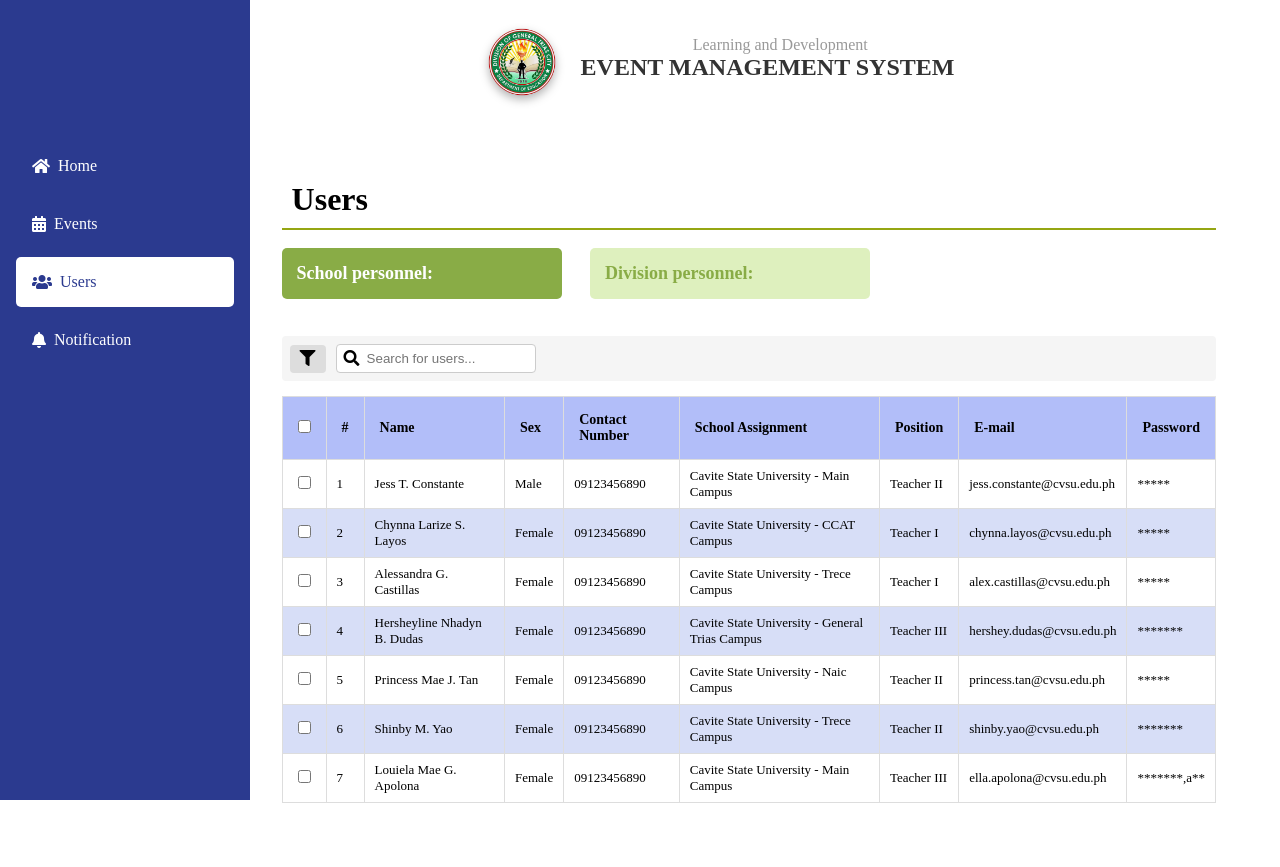
After one commit to Xzeixzei-Tan/LD, a PHP site: page /admin-users.php in a window 1280 px wide. The commit adds this page. Run offline with PHP 8.4, Linux system fonts and the light colour scheme.

Commit message:
ynna 03-05

```diff
--- /dev/null
+++ b/admin-users.php
@@ -0,0 +1,350 @@
+<!DOCTYPE html>
+<html>
+<head>
+	<meta charset="utf-8">
+	<meta name="viewport" content="width=device-width, initial-scale=1">
+	<link href="https://cdnjs.cloudflare.com/ajax/libs/font-awesome/5.15.3/css/all.min.css" rel="stylesheet">
+	<title>Users</title>
+</head>
+<style type="text/css">
+	* {
+        margin: 0;
+        padding: 0;
+        box-sizing: border-box;
+        font-family: Arial, sans-serif;
+    }
+
+    body, html {
+        height: 100%;
+    }
+
+    .sidebar {
+        position: fixed;
+        width: 250px;
+        height: 100vh;
+        background-color: #2b3a8f;
+        color: #ffffff;
+        padding: 2rem 1rem;
+        display: flex;
+        flex-direction: column;
+        justify-content: space-between;
+    }
+
+    .sidebar .logo {
+        margin-bottom: 1rem;
+        margin-left: 5%;
+    }
+
+    hr{
+        border: 1px solid white;
+    }
+
+    .sidebar .menu {
+    	margin-top: 50%;
+        display: flex;
+        flex-direction: column;
+        margin-bottom: 18rem;
+    }
+
+    .sidebar .menu a {
+        color: #ffffff;
+        text-decoration: none;
+        padding: 1rem;
+        display: flex;
+        align-items: center;
+        font-size: 1rem;
+        border-radius: 5px;
+        transition: background 0.3s;
+        font-family: Tilt Warp Regular;
+        margin-bottom: .5rem;
+    }
+
+    .sidebar .menu a:hover, .sidebar .menu a.active {
+        background-color: white;
+        color: #2b3a8f;
+    }
+
+    .sidebar .menu a i {
+        margin-right: 0.5rem;
+    }
+
+    .profile {
+        text-decoration: none;
+        margin-top: 2%;
+        margin-bottom: 7%;
+        margin-left: 1.3rem;
+        color: white;
+        font-family: Tilt Warp;
+        font-size: 1rem;
+    }
+
+    .profile i{
+        font-size: 18px;
+        margin-right: 0.5rem;
+    }
+
+    .content {
+        flex: 1;
+        background-color: #ffffff;
+        padding: 4rem;
+        margin-left: 17%;
+    }
+
+    .content-header h1 {
+        font-size: 1.5rem;
+        color: #333333;
+        font-family: Wensley Demo;
+        margin-left: 32%;
+    }
+
+    .content-header p {
+        color: #999;
+        font-size: 1rem;
+        margin-top: -3%;
+        font-family: LT Cushion Light;
+        margin-left: 44%;
+    }
+
+    .content-header img {
+        float: left;
+        margin-left: 22%;
+        margin-top: -1%;
+        filter: drop-shadow(0px 4px 5px rgba(0, 0, 0, 0.3));
+    }
+
+    .content-body h1{
+    	font-family: Montserrat ExtraBold;
+    	font-size: 2rem;
+    	padding: 10px;
+    }
+
+    .content-body hr{
+    	border: 1px solid #95A613;
+    }
+
+    .personnel{
+        display: flex;
+    }
+
+    .school{
+        width: 30%;
+        border-radius: 5px;
+        background: #89AC46;
+        color: white;
+        padding: 15px;
+        font-size: 18px;
+        margin-bottom: 4%;
+        margin-right: 3%;
+    }
+
+    .division{
+        width: 30%;
+        border-radius: 5px;
+        background:rgb(222, 240, 190);
+        color:#89AC46;
+        padding: 15px;
+        font-size: 18px;
+        margin-bottom: 4%;
+    }
+
+    .school p, .division p{
+        font-weight: bold;
+        font-family: Montserrat;
+    }
+
+    .filter-bar {
+        display: flex;
+        align-items: center;
+        margin-bottom: 15px;
+        background-color: #f5f5f5;
+        padding: 8px;
+        border-radius: 4px;
+    }
+    .filter-icon {
+        background-color: #ddd;
+        padding: 5px 10px;
+        margin-right: 10px;
+        border-radius: 4px;
+    }
+    .search-container {
+        position: relative;
+    }
+    .search-icon {
+        position: absolute;
+        left: 8px;
+        top: 50%;
+        transform: translateY(-50%);
+    }
+    .search-input {
+        padding: 6px 10px 6px 30px;
+        border: 1px solid #ccc;
+        border-radius: 4px;
+        width: 200px;
+    }
+    table {
+        width: 100%;
+        border-collapse: collapse;
+    }
+    th {
+        background-color:rgb(178, 190, 249);
+        text-align: left;
+        padding: 15px;
+        border: 1px solid #ddd;
+        font-weight: bolder;
+        font-family: Montserrat;
+        font-size: 14px;
+    }
+    td {
+        padding: 8px 10px;
+        border: 1px solid #ddd;
+        font-family: Montserrat;
+        font-weight: medium;
+        font-size: 13px;
+    }
+    tr:nth-child(even) {
+        background-color:  rgb(215, 222, 247);
+    }
+    .checkbox-cell {
+        text-align: center;
+    }
+</style>
+<body>
+
+<div class="container">
+        <!-- Sidebar -->
+        <div class="sidebar">
+
+            <div class="menu">
+                <a href="admin-dashboard.php"><i class="fas fa-home"></i>Home</a>
+                <a href="admin-events.php"><i class="fas fa-calendar-alt"></i>Events</a>
+                <a href="admin-users.php" class="active"><i class="fas fa-users"></i>Users</a>
+                <a href="admin-notification.php"><i class="fas fa-bell"></i>Notification</a>
+            </div>
+        </div>
+
+    <div class="content">
+    	<div class="content-header">
+	    	<img src="styles/photos/DO-LOGO.png" width="70px" height="70px">
+	    	<p>Learning and Development</p>
+	    	<h1>EVENT MANAGEMENT SYSTEM</h1>
+    	</div><br><br><br><br><br>
+
+    	<div class="content-body">
+	    	<h1>Users</h1>
+	    	<hr><br>
+
+            <div class="personnel">
+                <div class="school">
+                    <p>School personnel:</p>
+                </div>
+
+                <div class="division">
+                    <p>Division personnel:</p>
+                </div>
+            </div>
+
+            <div class="filter-bar">
+                <span class="filter-icon"><i class="fa fa-filter" aria-hidden="true"></i></span>
+                <div class="search-container">
+                    <span class="search-icon"><i class="fa fa-search" aria-hidden="true"></i></span>
+                    <input type="text" class="search-input" placeholder="Search for users...">
+                </div>
+            </div>
+
+            <table>
+                <thead>
+                    <tr>
+                        <th><input type="checkbox"></th>
+                        <th>#</th>
+                        <th>Name</th>
+                        <th>Sex</th>
+                        <th>Contact Number</th>
+                        <th>School Assignment</th>
+                        <th>Position</th>
+                        <th>E-mail</th>
+                        <th>Password</th>
+                    </tr>
+                </thead>
+                <tbody>
+                    <tr>
+                        <td class="checkbox-cell"><input type="checkbox"></td>
+                        <td>1</td>
+                        <td>Jess T. Constante</td>
+                        <td>Male</td>
+                        <td>09123456890</td>
+                        <td>Cavite State University - Main Campus</td>
+                        <td>Teacher II</td>
+                        <td>jess.constante@cvsu.edu.ph</td>
+                        <td>*****</td>
+                    </tr>
+                    <tr>
+                        <td class="checkbox-cell"><input type="checkbox"></td>
+                        <td>2</td>
+                        <td>Chynna Larize S. Layos</td>
+                        <td>Female</td>
+                        <td>09123456890</td>
+                        <td>Cavite State University - CCAT Campus</td>
+                        <td>Teacher I</td>
+                        <td>chynna.layos@cvsu.edu.ph</td>
+                        <td>*****</td>
+                    </tr>
+                    <tr>
+                        <td class="checkbox-cell"><input type="checkbox"></td>
+                        <td>3</td>
+                        <td>Alessandra G. Castillas</td>
+                        <td>Female</td>
+                        <td>09123456890</td>
+                        <td>Cavite State University - Trece Campus</td>
+                        <td>Teacher I</td>
+                        <td>alex.castillas@cvsu.edu.ph</td>
+                        <td>*****</td>
+                    </tr>
+                    <tr>
+                        <td class="checkbox-cell"><input type="checkbox"></td>
+                        <td>4</td>
+                        <td>Hersheyline Nhadyn B. Dudas</td>
+                        <td>Female</td>
+                        <td>09123456890</td>
+                        <td>Cavite State University - General Trias Campus</td>
+                        <td>Teacher III</td>
+                        <td>hershey.dudas@cvsu.edu.ph</td>
+                        <td>*******</td>
+                    </tr>
+                    <tr>
+                        <td class="checkbox-cell"><input type="checkbox"></td>
+                        <td>5</td>
+                        <td>Princess Mae J. Tan</td>
+                        <td>Female</td>
+                        <td>09123456890</td>
+                        <td>Cavite State University - Naic Campus</td>
+                        <td>Teacher II</td>
+                        <td>princess.tan@cvsu.edu.ph</td>
+                        <td>*****</td>
+                    </tr>
+                    <tr>
+                        <td class="checkbox-cell"><input type="checkbox"></td>
+                        <td>6</td>
+                        <td>Shinby M. Yao</td>
+                        <td>Female</td>
+                        <td>09123456890</td>
+                        <td>Cavite State University - Trece Campus</td>
+                        <td>Teacher II</td>
+                        <td>shinby.yao@cvsu.edu.ph</td>
+                        <td>*******</td>
+                    </tr>
+                    <tr>
+                        <td class="checkbox-cell"><input type="checkbox"></td>
+                        <td>7</td>
+                        <td>Louiela Mae G. Apolona</td>
+                        <td>Female</td>
+                        <td>09123456890</td>
+                        <td>Cavite State University - Main Campus</td>
+                        <td>Teacher III</td>
+                        <td>ella.apolona@cvsu.edu.ph</td>
+                        <td>*******,a**</td>
+                    </tr>
+                </tbody>
+            </table>
+
+    </body>
+    </html>
```
Also changed, not shown: admin-dashboard.php (+4 -4 lines).
